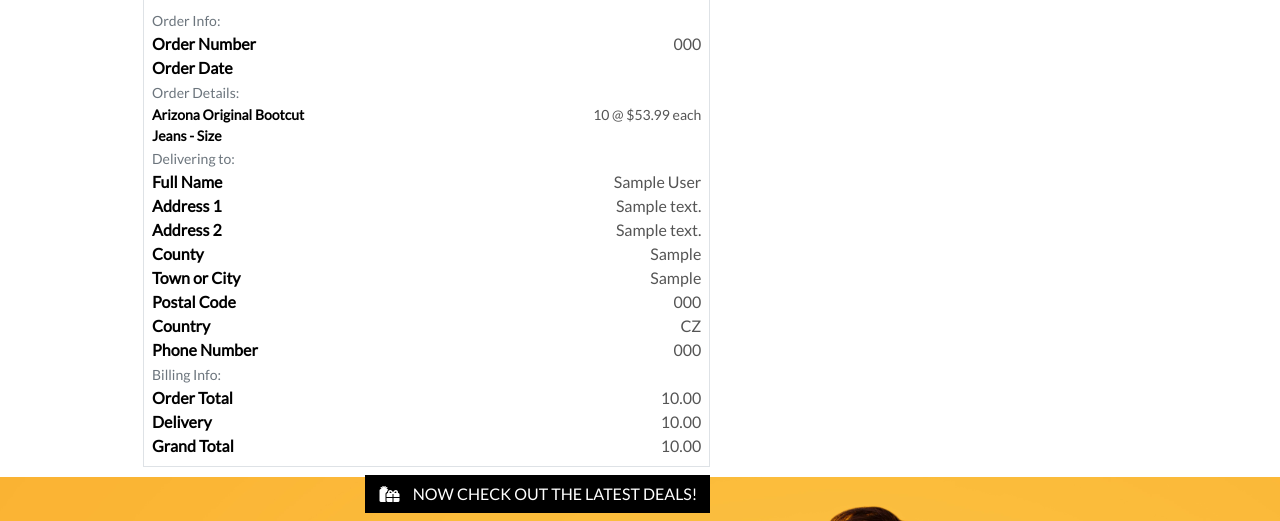
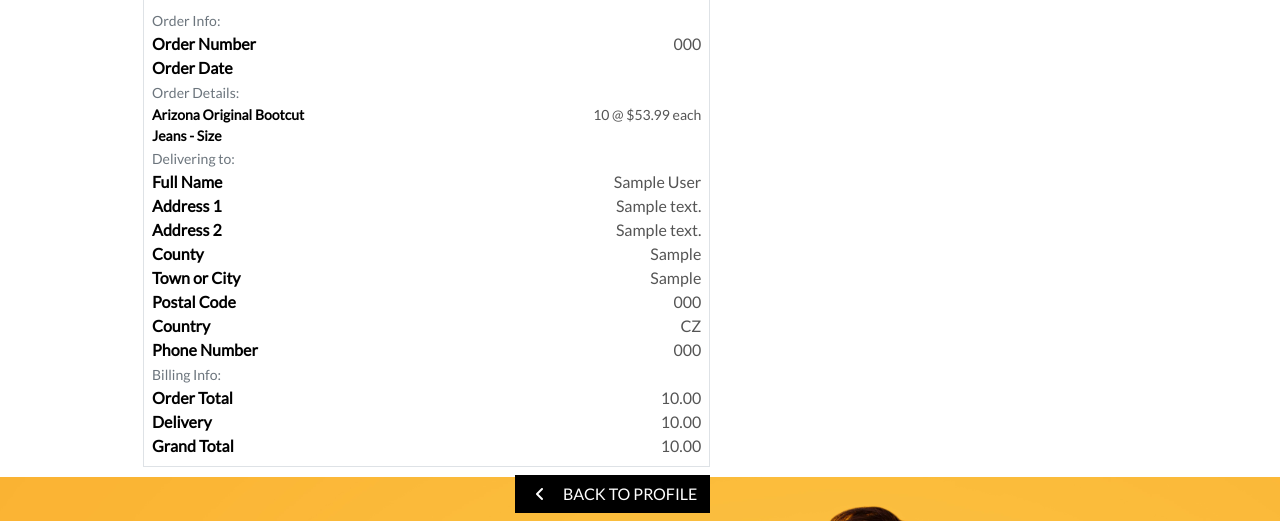
Before and after one commit to Silver25/boutique-fatigue, a Django app: page /profile/order_history/000 in a window 1280 px wide. Shown: the part 323-844 px from the top of the page. Run offline with Django 3.2, Linux system fonts and the light colour scheme; data comes from the database, SQL or seed files in the repository; tables that the repository leaves empty hold one stand-in row (values such as "Sample post"); some libraries are stand-ins or nearby versions.

Commit message:
condition with links to profile page or latest deals

```diff
--- a/checkout/templates/checkout/checkout_success.html
+++ b/checkout/templates/checkout/checkout_success.html
@@ -196,12 +196,22 @@
 
         <div class="row">
 			<div class="col-12 col-lg-7 text-right">
+                <!-- check whether the user is coming from their profile page and if so render them a button to go back to it instead of the latest deals button -->
+                {% if from_profile %}
+                    <a href="{% url 'profile' %}" class="btn btn-black rounded-0 my-2">
+                        <span class="icon mr-2">
+                            <i class="fas fa-angle-left"></i>
+                        </span>
+                        <span class="text-uppercase">Back to Profile</span>
+                    </a>
+                {% else %}
                     <a href="{% url 'products' %}?category=new_arrivals,deals,clearance" class="btn btn-black rounded-0 my-2">
                         <span class="icon mr-2">
                             <i class="fas fa-gifts"></i>
                         </span>
                         <span class="text-uppercase">Now check out the latest deals!</span>
                     </a>
+                {% endif %}
 			</div>
 		</div>
     </div>
```
Lines whose indentation alone changed are shown as unchanged.
